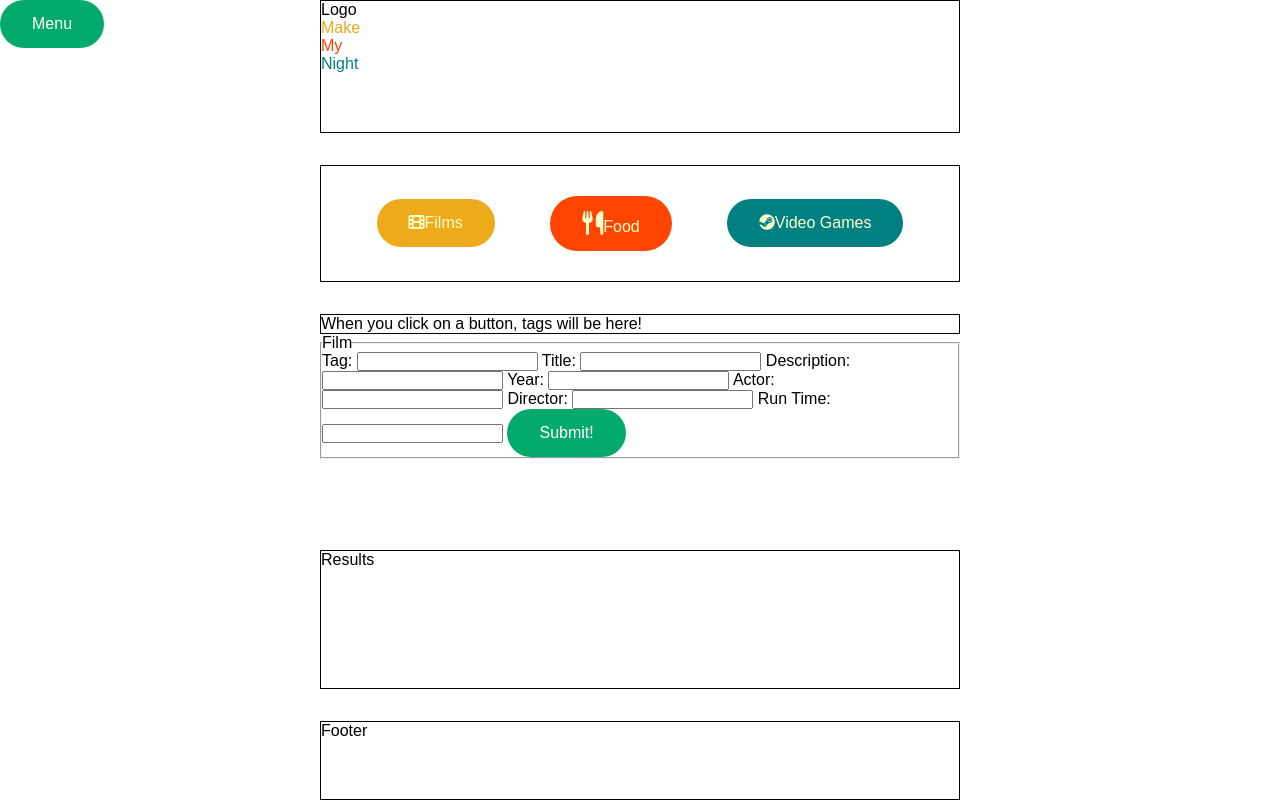
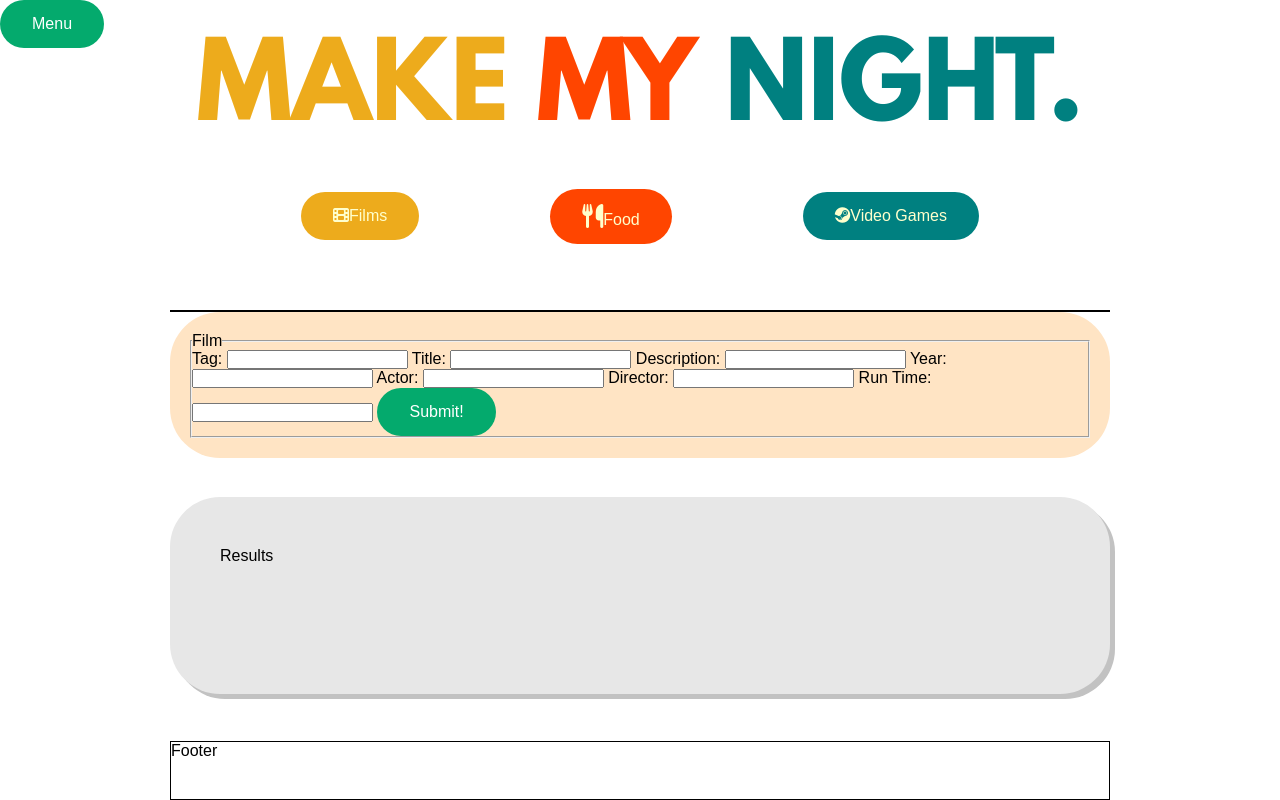
Before and after one commit to az-m/week5-project, a website built with Vite: page client/index.html in a window 1280 px wide. Built offline with nearby package versions, Linux system fonts and the light colour scheme; no server answers; files whose address does not match are found by name.

Commit message:
css logo and more

```diff
--- a/client/index.html
+++ b/client/index.html
@@ -14,10 +14,7 @@
   </head>
   <body id="bodyContainer">
     <section id="logo">
-      <p>Logo</p>
-      <p id="make">Make</p>
-      <p id="my">My</p>
-      <p id="night">Night</p>
+  <img src="Assets/MAKE MY NIGHT logo.png" alt="MakeMyNight Logo">
     </section>
 
     <section id="buttonBox">
@@ -34,7 +31,7 @@
 
     <div id="filmView" class="view">
       <section id="filmTags" class="tags">
-        <p>When you click on a button, tags will be here!</p>
+        <!-- <p>When you click on a button, tags will be here!</p> -->
       </section>
       <form id="filmForm">
         <fieldset>
@@ -73,7 +70,7 @@
 
     <div id="foodView" class="view">
       <section id="foodTags" class="tags">
-        <p>When you click on a button, tags will be here!</p>
+        <!-- <p>When you click on a button, tags will be here!</p> -->
       </section>
       <form id="foodForm">
         <fieldset>
@@ -103,7 +100,7 @@
 
     <div id="videoGameView" class="view">
       <section id="gameTags" class="tags">
-        <p>When you click on a button, tags will be here!</p>
+        <!-- <p>When you click on a button, tags will be here!</p> -->
       </section>
       <form id="videoGamesForm">
         <fieldset>
--- a/client/src/style.css
+++ b/client/src/style.css
@@ -23,19 +23,26 @@ body {
   background-color: rgb(237, 171, 28);
   border-color: black;
   color: #ffffcc;
+  font-size: 1rem;
 }
 
 #foodButton {
   background-color: orangered;
   border-color: black;
   color: #ffffcc;
+  font-size: 1rem;
 }
 
 #videoGameButton {
   background-color: teal;
   border-color: black;
   color: #ffffcc;
+  font-size: 1rem;
 }
+
+/* #filmTag {
+
+} */
 
 /* Basic Button Styling  https://www.w3schools.com/css/css3_buttons.asp */
 button {
@@ -46,7 +53,7 @@ button {
   text-align: center;
   text-decoration: none;
   display: inline-block;
-  font-size: 16px;
+  font-size: 1rem;
   border-radius: 50px;
 }
 
@@ -63,6 +70,13 @@ button {
   overflow: hidden;
 }
 
+#filmForm {
+  display: flex;
+  background-color: bisque;
+  border-radius: 50px;
+  padding: 20px;
+}
+
 @media screen and (max-width: 600px) {
   body {
     background-color: rgb(255, 255, 255);
@@ -75,17 +89,18 @@ button {
 
   #logo {
     grid-area: 1 / 2 / span 1 / span 1;
-    border: 1px solid;
+    align-self: center;
+    /* border: 1px solid; */
   }
 
   #buttonBox {
     grid-area: 2 / 2 / span 1 / span 1;
-    border: 1px solid;
+    /* border: 1px solid; */
     display: flex;
     flex-direction: row;
     justify-content: space-evenly;
     align-items: center;
-    margin-top: 5%;
+    /* margin-top: 5%; */
   }
 
   .tags {
@@ -135,17 +150,18 @@ button {
 
   #logo {
     grid-area: 1 / 2 / span 1 / span 1;
-    border: 1px solid;
+    align-self: center;
+    /* border: 1px solid; */
   }
 
   #buttonBox {
     grid-area: 2 / 2 / span 1 / span 1;
-    border: 1px solid;
+    /* border: 1px solid; */
     display: flex;
     flex-direction: row;
     justify-content: space-evenly;
     align-items: center;
-    margin-top: 5%;
+    /* margin-top: 5%; */
   }
 
   .tags {
@@ -156,8 +172,12 @@ button {
 
   #results {
     grid-area: 4 / 2 / span 2 / span 1;
-    border: 1px solid;
-    margin-top: 5%;
+    /* border: 1px solid; */
+    background-color: rgb(231, 231, 231);
+    /* margin-top: 5%; */
+    box-shadow: 5px 5px rgb(194, 194, 194);
+    border-radius: 50px;
+    padding: 50px;
   }
 
   #footer {
```
Also changed, not shown: client/Assets/MAKE MY NIGHT logo.png (added).
